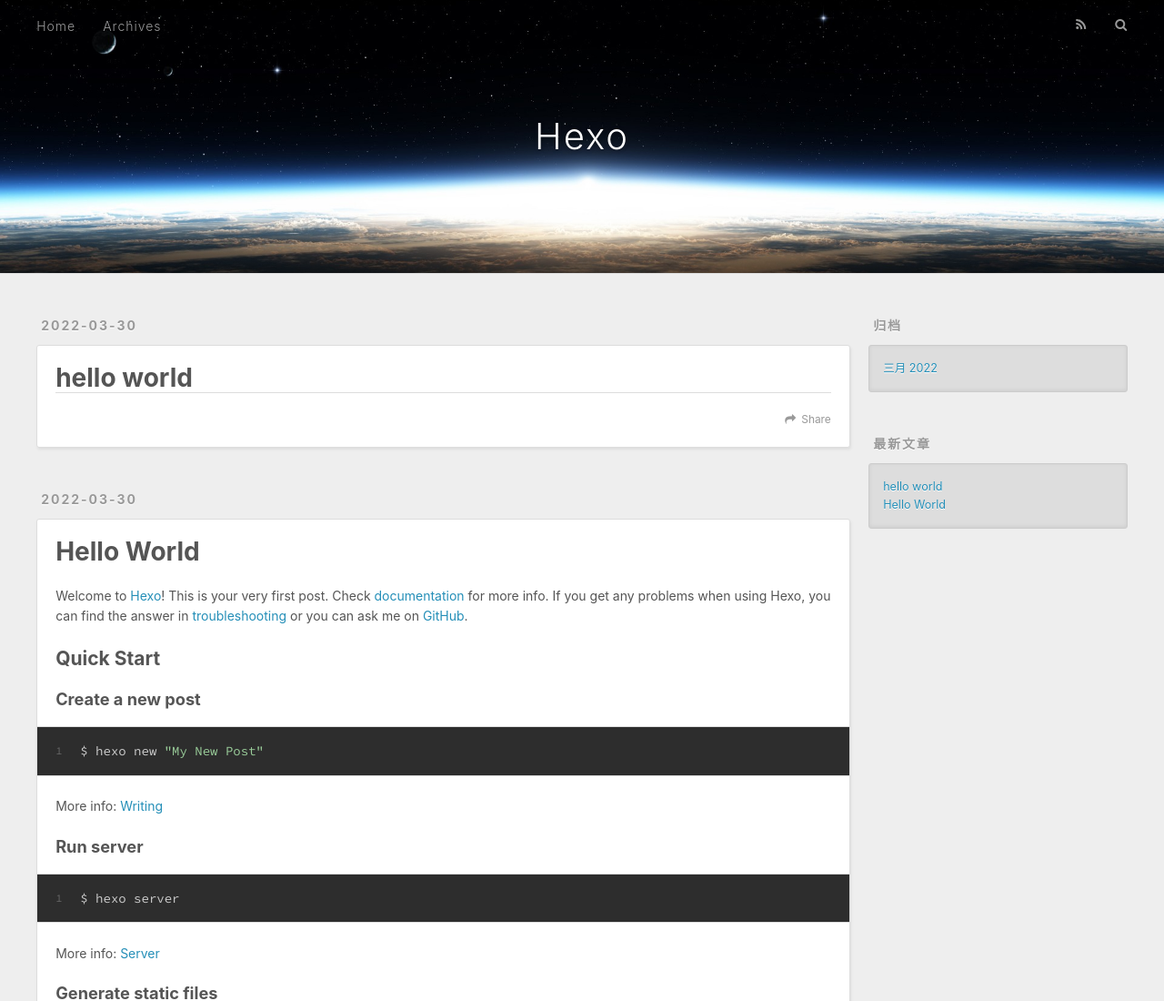
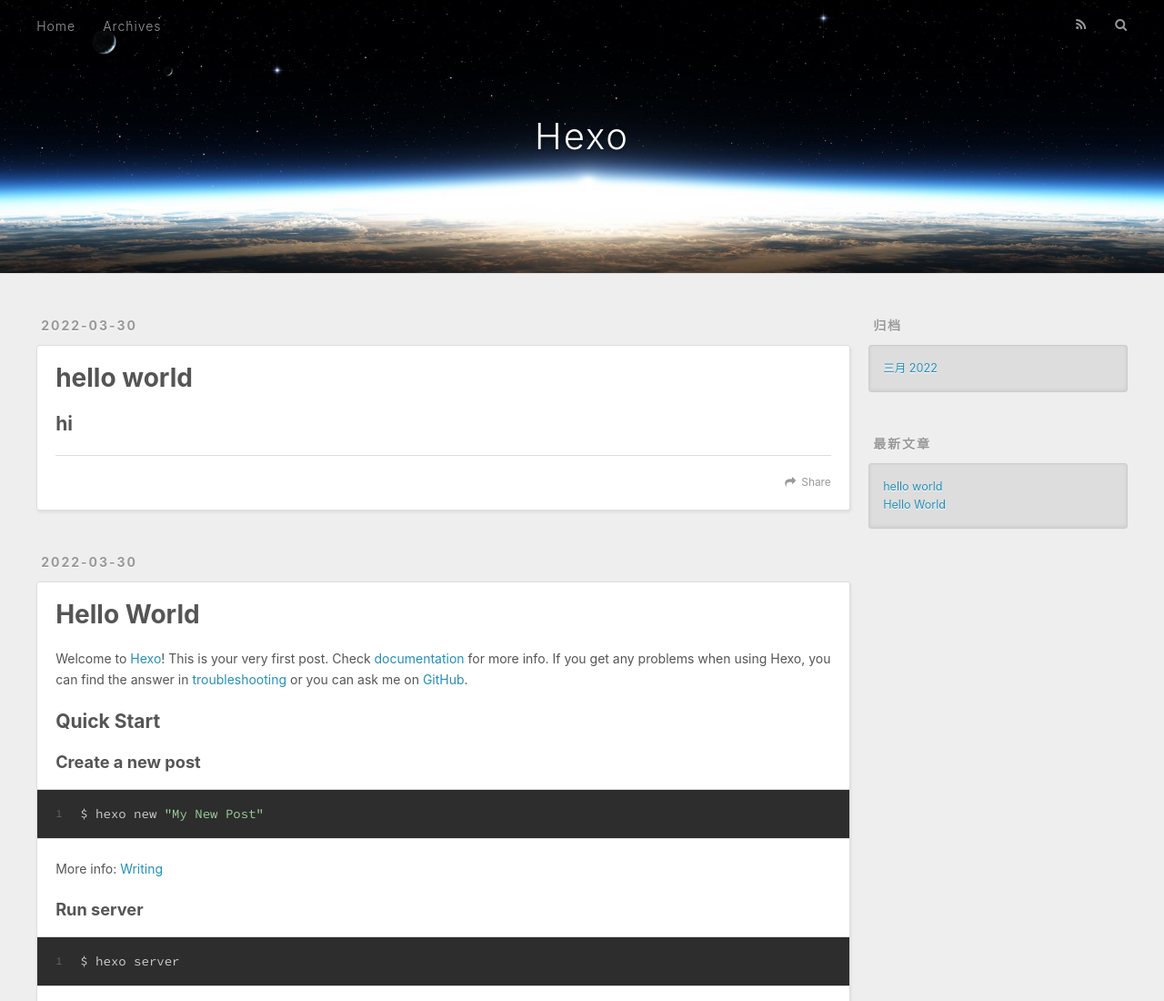
Before and after one commit to jzqsss/jzqsss.github.io, a plain HTML site: page index.html in a window 1280 px wide. Shown: the top 1100 px of the page at 91% size. Drawn offline with nearby package versions, Linux system fonts and the light colour scheme.

Commit message:
Site updated: 2022-03-30 10:21:49

```diff
--- a/index.html
+++ b/index.html
@@ -86,7 +86,7 @@
 
     <div class="article-entry" itemprop="articleBody">
 
-
+        <h2 id="hi"><a href="#hi" class="headerlink" title="hi"></a>hi</h2>
 
     </div>
     <footer class="article-footer">
```
Also changed, not shown: 2022/03/30/hello-world-1/index.html (+5 -3 lines).
